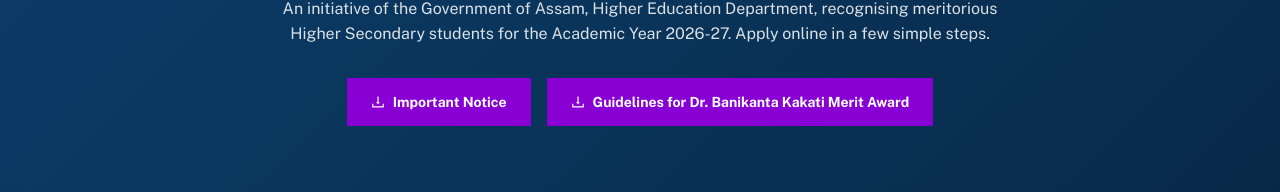
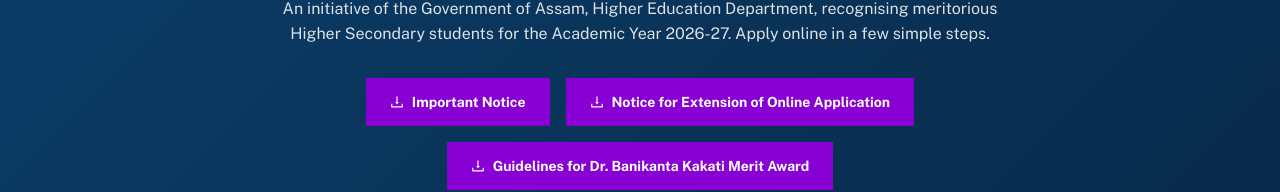
Before and after one commit to pradiphazarika1996/scooty_distribution_portal_web, a Next.js app: page / in a window 1280 px wide. Shown: the part 224-416 px from the top of the page. Built offline with nearby package versions, Linux system fonts and the light colour scheme; no server answers; what @ant-design/nextjs-registry would draw is missing.

Commit message:
update reopen application and update extension notice

```diff
--- a/src/components/landing/Hero.tsx
+++ b/src/components/landing/Hero.tsx
@@ -16,17 +16,7 @@
           recognising meritorious Higher Secondary students for the Academic
           Year 2026-27. Apply online in a few simple steps.
         </Paragraph>
-
-        {/* NEW: buttonGroup wraps both CTAs so they sit side-by-side on
-            desktop and stack cleanly on mobile via the SCSS media query. */}
         <div className={styles.buttonGroup}>
-          {/* CHANGED: was <Link href="/auth/student/register"><Button>...
-              Now a plain <a> (not next/link, since this opens a static
-              PDF file, not an app route) with target="_blank" so the
-              Notice PDF opens in a new tab. Same Button component, same
-              props (type, size, className, icon, iconPosition), same
-              label — only the wrapping element and its destination
-              changed. */}
           <a
             href="/images/notice.pdf"
             target="_blank"
@@ -40,6 +30,21 @@
               icon={<DownloadOutlined />}
             >
               Important Notice
+            </Button>
+          </a>
+          <a
+            href="/images/extensiondate.pdf"
+            target="_blank"
+            download
+            rel="noopener noreferrer"
+          >
+            <Button
+              type="primary"
+              size="large"
+              className={styles.ctaButton}
+              icon={<DownloadOutlined />}
+            >
+             Notice for Extension of Online Application
             </Button>
           </a>
           <a
--- a/src/utils/students/portalDeadline.ts
+++ b/src/utils/students/portalDeadline.ts
@@ -1,5 +1,4 @@
-export const APPLICATION_DEADLINE_ISO = "2026-08-21T18:00:00+05:30";
-
+export const APPLICATION_DEADLINE_ISO = "2026-08-31T18:00:00+05:30";
 
 export const isPortalClosed = (): boolean => {
   return Date.now() > new Date(APPLICATION_DEADLINE_ISO).getTime();
```
Also changed, not shown: 1 other file (tests, documents, lock files or other folders).
